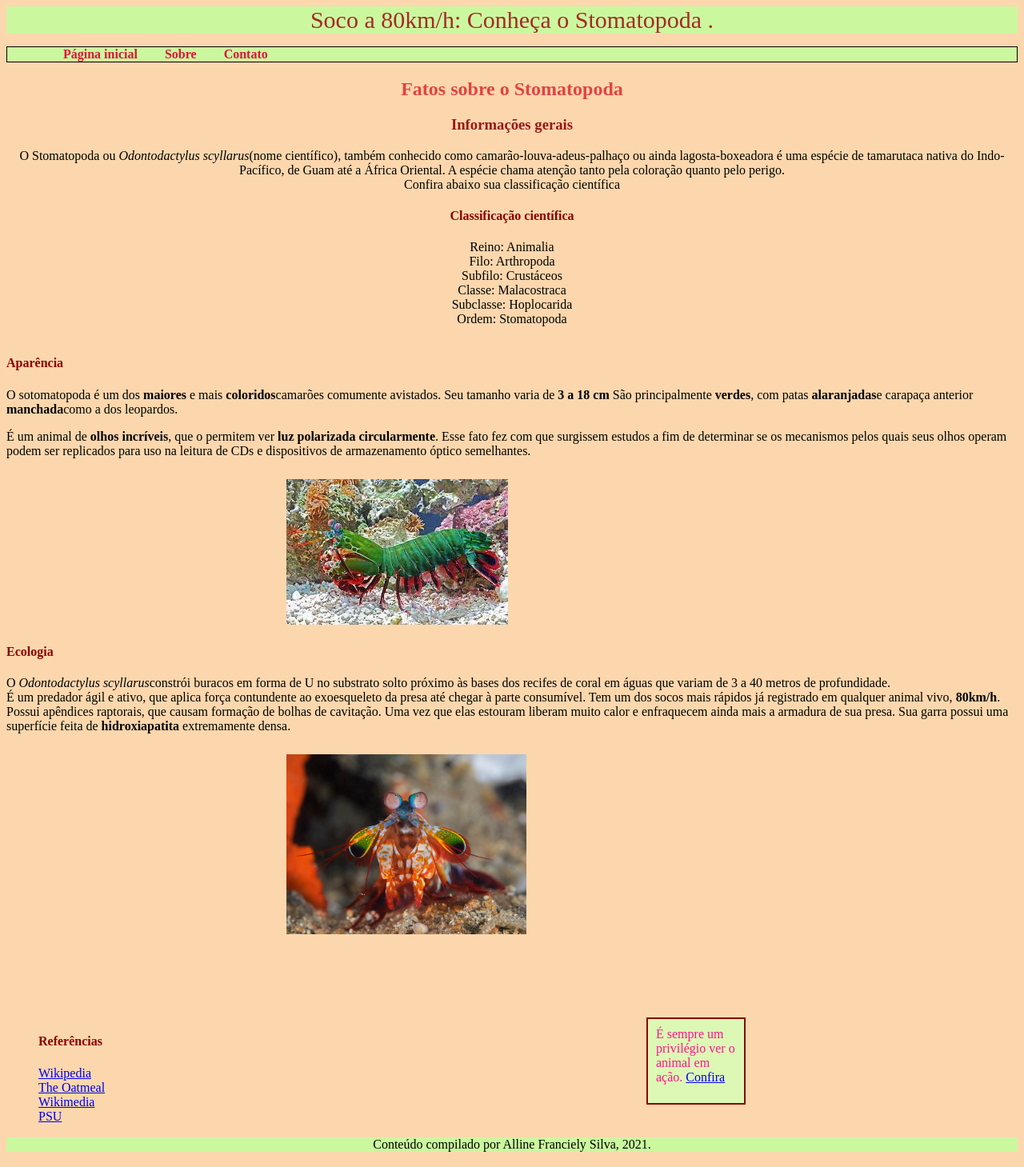
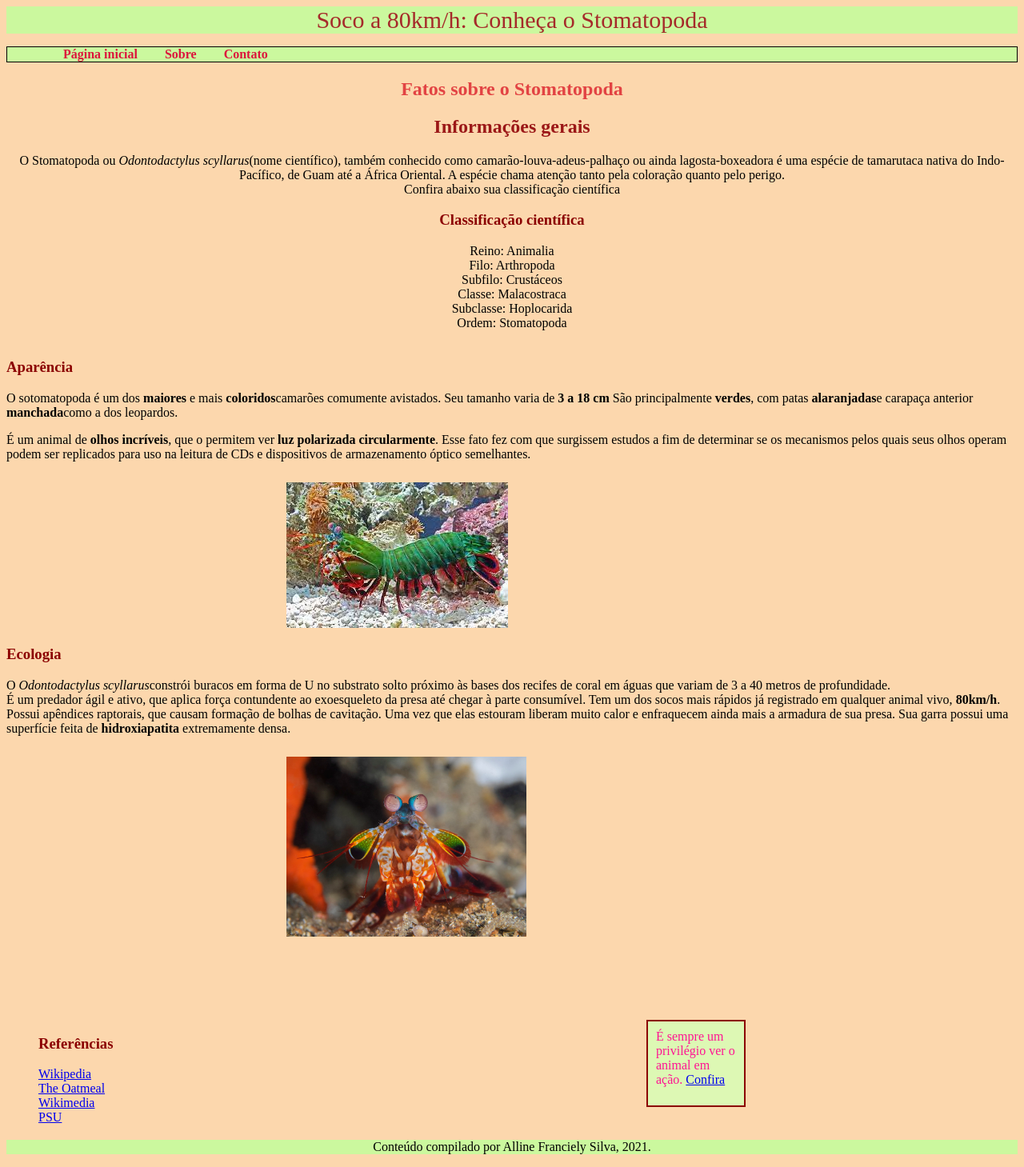
Before and after one commit to AllineFranciely/introducao-a-html-e-css.4, a plain HTML site: page index.html in a window 1280 px wide. Shown: the whole page at 80% size. Drawn offline with Linux system fonts and the light colour scheme.

Commit message:
Correção codesniffer

```diff
--- a/index.html
+++ b/index.html
@@ -1,5 +1,5 @@
 <!DOCTYPE html>
-<html>
+<html lang="pt-br">
   <head>
     <meta charset="UTF-8" />
     <meta name="viewport" content="width=device-width" />
@@ -7,7 +7,7 @@
     <link rel="stylesheet" href="style.css">
   </head>
   <body>
-    <header id="header">Soco a 80km/h: Conheça o Stomatopoda .</header>
+    <header id="header">Soco a 80km/h: Conheça o Stomatopoda </header>
     <nav>
         <ul id="navegação">
             <li> <a heref="fato"> <strong>Página inicial</strong> </a> </li>
@@ -16,13 +16,13 @@
         </ul>
     </nav>
     <article>
-        <h2>Fatos sobre o Stomatopoda</h2>
+        <h1>Fatos sobre o Stomatopoda</h1>
         <section id="section1">
-            <h3>Informações gerais</h3>
+            <h2>Informações gerais</h2>
             <p>O Stomatopoda ou <em>Odontodactylus scyllarus</em>(nome científico), também conhecido como camarão-louva-adeus-palhaço ou ainda lagosta-boxeadora é uma espécie de tamarutaca nativa do Indo-Pacífico, de Guam até a África Oriental. A espécie chama atenção tanto pela coloração quanto pelo perigo. <br>
             Confira abaixo sua classificação científica</p>
             <table id="classificação">
-                <h4>Classificação científica</h4>
+                <h3>Classificação científica</h3>
                 <p id="infos">Reino: Animalia <br>
                               Filo: Arthropoda <br>
                               Subfilo: Crustáceos<br>
@@ -32,20 +32,20 @@
             </table>
         </section>
         <section id="section2">
-            <h4>Aparência</h4>
+            <h3>Aparência</h3>
             <p>O sotomatopoda é um dos <strong>maiores</strong> e mais <strong> coloridos</strong>camarões comumente avistados. Seu tamanho varia de <strong>3 a 18 cm</strong> São principalmente <strong>verdes</strong>, com patas <strong>alaranjadas</strong>e carapaça anterior <strong> manchada</strong>como a dos leopardos.</p>
             <p>É um animal de <strong>olhos incríveis</strong>, que o permitem ver <strong>luz polarizada circularmente</strong>. Esse fato fez com que surgissem estudos a fim de determinar se os mecanismos pelos quais seus olhos operam podem ser replicados para uso na leitura de CDs e dispositivos de armazenamento óptico semelhantes.</p>
             <img id="foto1" src="download.jpeg" alt="Foto do stomatopoda">
         </section>
         <section id="section3">
-            <h4>Ecologia</h4>
+            <h3>Ecologia</h3>
             <p>O <em>Odontodactylus scyllarus</em>constrói buracos em forma de U no substrato solto próximo às bases dos recifes de coral em águas que variam de 3 a 40 metros de profundidade. <br>
             É um predador ágil e ativo, que aplica força contundente ao exoesqueleto da presa até chegar à parte consumível. Tem um dos socos mais rápidos já registrado em qualquer animal vivo, <strong>80km/h</strong>. <br>
             Possui apêndices raptorais, que causam formação de bolhas de cavitação. Uma vez que elas estouram liberam muito calor e enfraquecem ainda mais a armadura de sua presa. Sua garra possui uma superfície feita de <strong>hidroxiapatita</strong> extremamente densa.</p>
-            <img id="foto1" src="2c3475b2fe8dbc522cfbb1454ac12708.png" width="300px" alt="Imagem mostrando as garras do stomatopoda">
+            <img id="foto2" src="2c3475b2fe8dbc522cfbb1454ac12708.png" width="300px" alt="Imagem mostrando as garras do stomatopoda">
         </section>
         <section id="section4">
-            <h4>Referências</h4>
+            <h3>Referências</h3>
             <ul>
                 <a href="https://en.wikipedia.org/wiki/Odontodactylus_scyllarus">Wikipedia</a> <br>
                 <a href="https://theoatmeal.com/comics/mantis_shrimp">The Oatmeal</a> <br>
--- a/style.css
+++ b/style.css
@@ -32,7 +32,6 @@ body {
     padding-left: 350px;
 }
 #foto2 {
-    width: 10px;
     padding-top: 10px;
     padding-left: 350px;
 }
@@ -40,13 +39,13 @@ body {
     background-color: rgb(203, 248, 158);
     text-align: center;
 }
-h4 {
+h3 {
     color: darkred;
 }
-h3 {
+h2 {
     color: rgb(155, 23, 23);
 }
-h2 {
+h1 {
     text-align: center;
     color: rgb(226, 67, 67);
 }
@@ -75,6 +74,6 @@ aside {
 footer {
     margin-top: 250px;
 }
-#section4 h4 {
+#section4 h3 {
     margin-left: 40px;
 }
```
